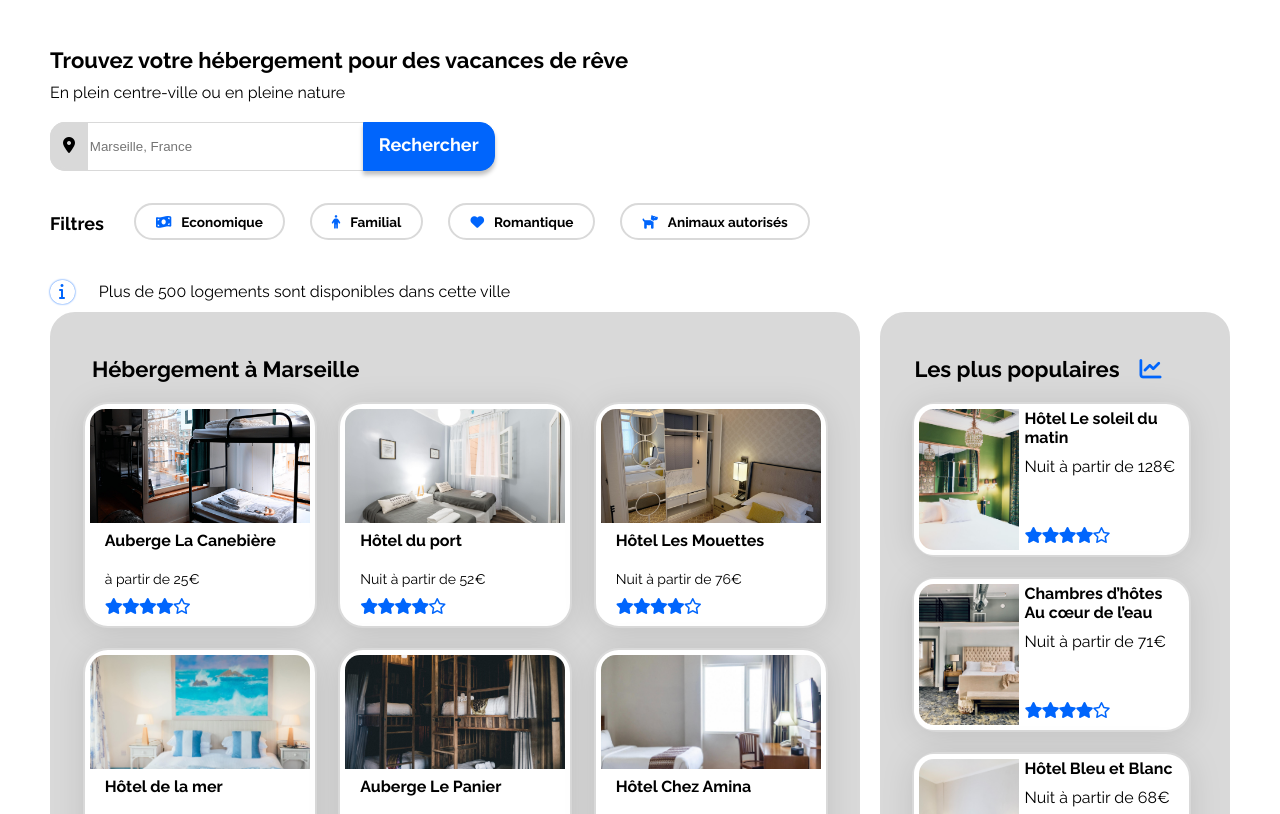
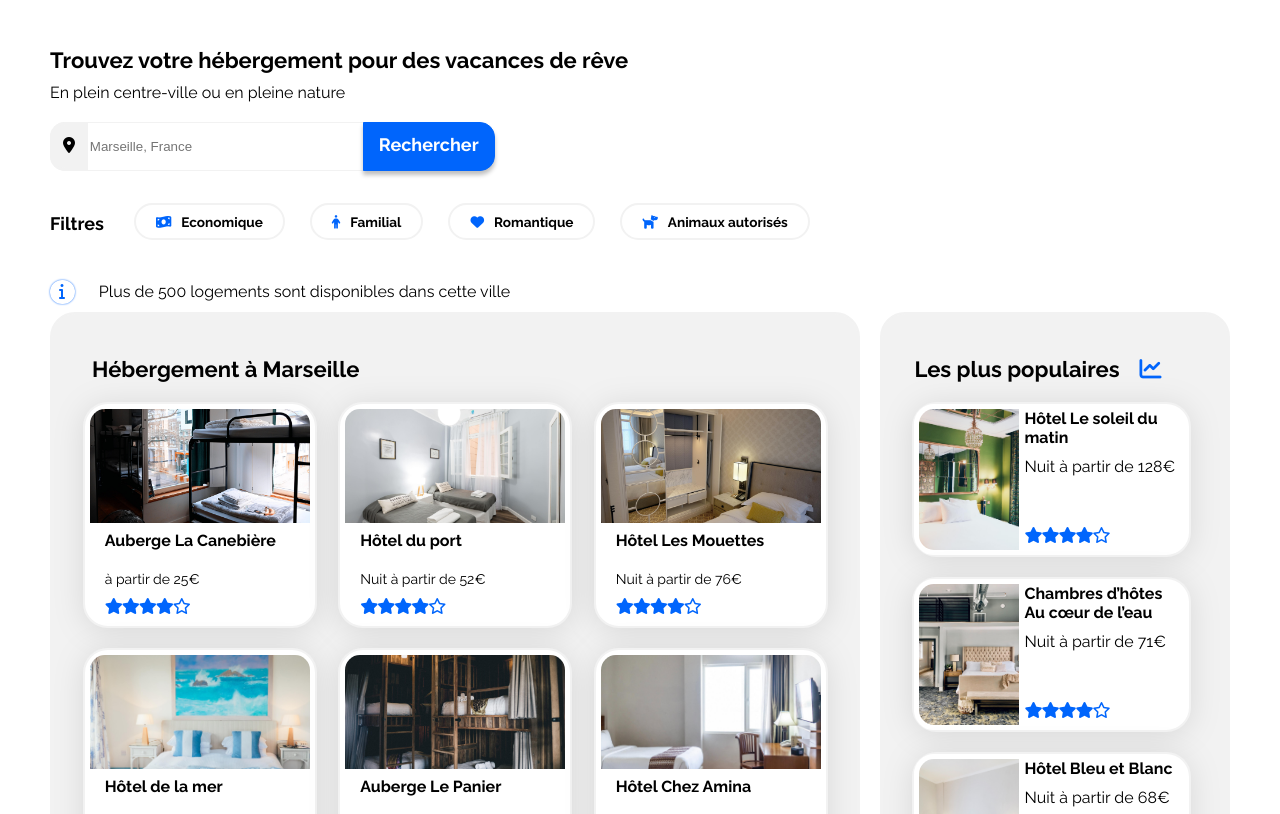
Before and after one commit to Nightishes/Projet-2-Booki, a plain HTML site: page index.html in a window 1280 px wide. Shown: the part 123-937 px from the top of the page. Drawn offline with Linux system fonts and the light colour scheme.

Commit message:
Add files via upload

```diff
--- a/style.css
+++ b/style.css
@@ -97,7 +97,7 @@ h3{
 .filtres-recherche p{
     font-size: 17px;
     line-height: 20px;
-    border: 2px solid #D9D9D9;
+    border: 2px solid #F2F2F2;
     border-radius: 25px;
     padding: 7px 20px 6px 20px;
     font-weight: 700;
@@ -181,8 +181,8 @@ button{
 
 label{
     border-radius: 15px 0px 0px 15px;
-    border: 3px solid #D9D9D9;
-    background-color: #D9D9D9;
+    border: 3px solid #F2F2F2;
+    background-color: #F2F2F2;
     width: 50px;
     padding: 11px 5px 13px 10px;
 }
@@ -193,7 +193,7 @@ label{
 
 input{
     width: 282px;
-    border: 1px solid #D9D9D9;
+    border: 1px solid #F2F2F2;
     margin: -10px;
 }
 
@@ -320,9 +320,9 @@ button > span{
 
 .carre-offre-marseille,
 .carre-offre-populaire{
-    border: 2px solid #D9D9D9;
+    border: 2px solid #F2F2F2;
     border-radius: 25px;
-    background: #D9D9D9;
+    background: #F2F2F2;
     height: 650px;
 }
 
@@ -351,7 +351,7 @@ button > span{
 .offre-marseille,
 .offre-populaire{
     filter: drop-shadow(0px 3px 15px rgba(0, 0, 0, 0.1));
-    border: 2px solid #D9D9D9;
+    border: 2px solid #F2F2F2;
     border-radius: 25px;
     background: white;
     margin-top: 20px;
@@ -441,8 +441,8 @@ figure.activite-flex{
 
 footer{
     display: flex;
-    background: #D9D9D9;
-    border: 2px solid #D9D9D9;
+    background: #F2F2F2;
+    border: 2px solid #F2F2F2;
     align-items: flex-start;
     padding: 30px 41px 30px 0px;
     justify-content: space-around;
@@ -673,6 +673,9 @@ footer div{
     .fa-info {
         margin-right: 11px;
     }
+    .preambule h2 {
+        margin-left: 0;
+    }
 
     .filtres-recherche h2 {
         margin-top: 0px;
@@ -704,11 +707,13 @@ footer div{
         font-size: 14px;
     }
 
-
     h2 i{
         visibility: hidden;
     }
 
+    .regroupement-offre span{
+        display: none;
+    }
 
     h2,
     .regroupement-offre h2{
@@ -719,21 +724,9 @@ footer div{
 
     }
 
-    .preambule h2 {
-        margin-left: 0;
-    }
-
-    .offre-populaire h3{
-        max-width: 145px;
-    }
-
     .regroupement-offre figcaption{
         margin-top: 0;
         padding: 0;
-    }
-
-    .regroupement-offre span{
-        display: none;
     }
 
     .carre-offre-flex-bis,
```
